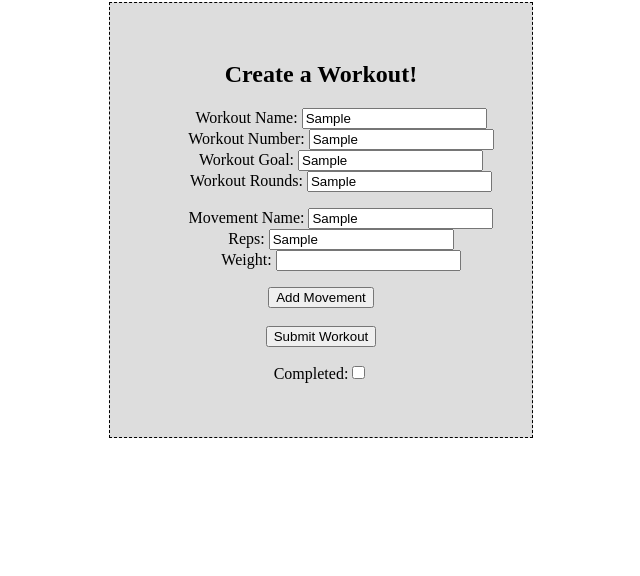
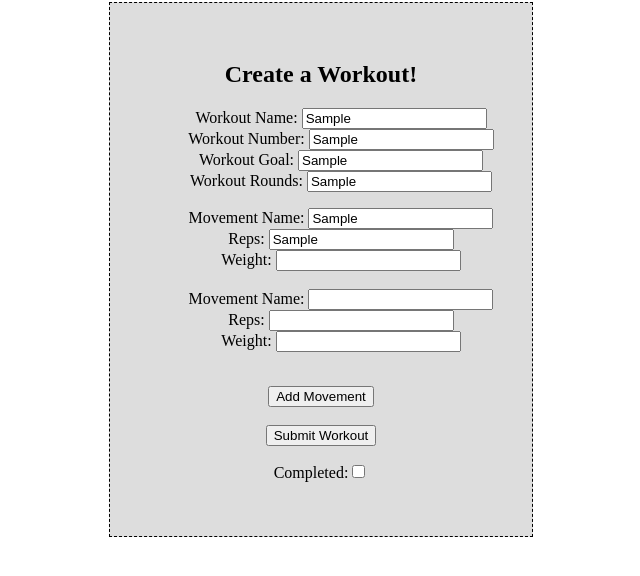
Before and after one commit to NickRylander/workoutsaver-front-end, a plain HTML site: page index.html in a window 1280 px wide. Both pictures are taken after typing "Sample", "Sample", "Sample", "Sample", "Sample", "Sample" into the empty fields and a click on the button "Add Movement". Shown: the part 78-654 px from the top of the page, without its empty margins (319-959 px from the left). Drawn offline with Linux system fonts and the light colour scheme; no server answers.

Commit message:
fixing add move button

```diff
--- a/index.html
+++ b/index.html
@@ -14,7 +14,7 @@
         <div id="form">
             <form id="workout-form">
                 <h2>Create a Workout!</h2>
-                <ol>
+                <ol id="workoutData">
 
                         <label for="workout-name">Workout Name:</label>
                         <input type="text" name="workoutName">
@@ -29,7 +29,7 @@
                         <input type="text" name="rounds">
                         <br>
                 </ol>
-                <ol>
+                <ol id="movementData">
                         <label for="movement-name">Movement Name:</label>
                         <input type="text" name="movementName">
                         <br>
@@ -38,8 +38,9 @@
                         <br>
                         <label for="weight">Weight:</label>
                         <input type="text" name="weight">
+                        <br><br>
                 </ol>
-                <button type ="button" class="add-movement">Add Movement</button>
+                <button type ="button" id="add-movement">Add Movement</button>
                 <br><br>
                 <input type="submit" value="Submit Workout"/><br>
                 <p>Completed:<input type="checkbox" name="completed"/></p>
--- a/javascript/index.js
+++ b/javascript/index.js
@@ -1,4 +1,5 @@
 document.addEventListener("DOMContentLoaded", function(){
     API.addWorkouts();
+    document.getElementById('add-movement').addEventListener('click', API.addMove)
     document.getElementById('form').addEventListener('submit', API.addWorkout)
 })
--- a/javascript/services/API.js
+++ b/javascript/services/API.js
@@ -8,6 +8,30 @@ class API {
                 new Workout(id, workout_name, workout_number, completed, goal, rounds)
             })
         })
+    }
+
+    static addMove(e){
+        // debugger
+        e.preventDefault()
+        const moreMoves = document.getElementById('movementData')
+        const addFields = document.createElement('div')
+        addFields.classList.add = "move-data-cont"
+        addFields.innerHTML += API.moveFieldsHTML()
+        moreMoves.appendChild(addFields)
+    }
+
+    static moveFieldsHTML(){
+        return `
+            <label for="movement-name">Movement Name:</label>
+            <input type="text" name="movementName">
+        <br>
+            <label for="reps">Reps:</label>
+            <input type="text" name="reps">
+        <br>
+            <label for="weight">Weight:</label>
+            <input type="text" name="weight">
+        <br><br>
+        `
     }
 
     static addWorkout(e){
```
